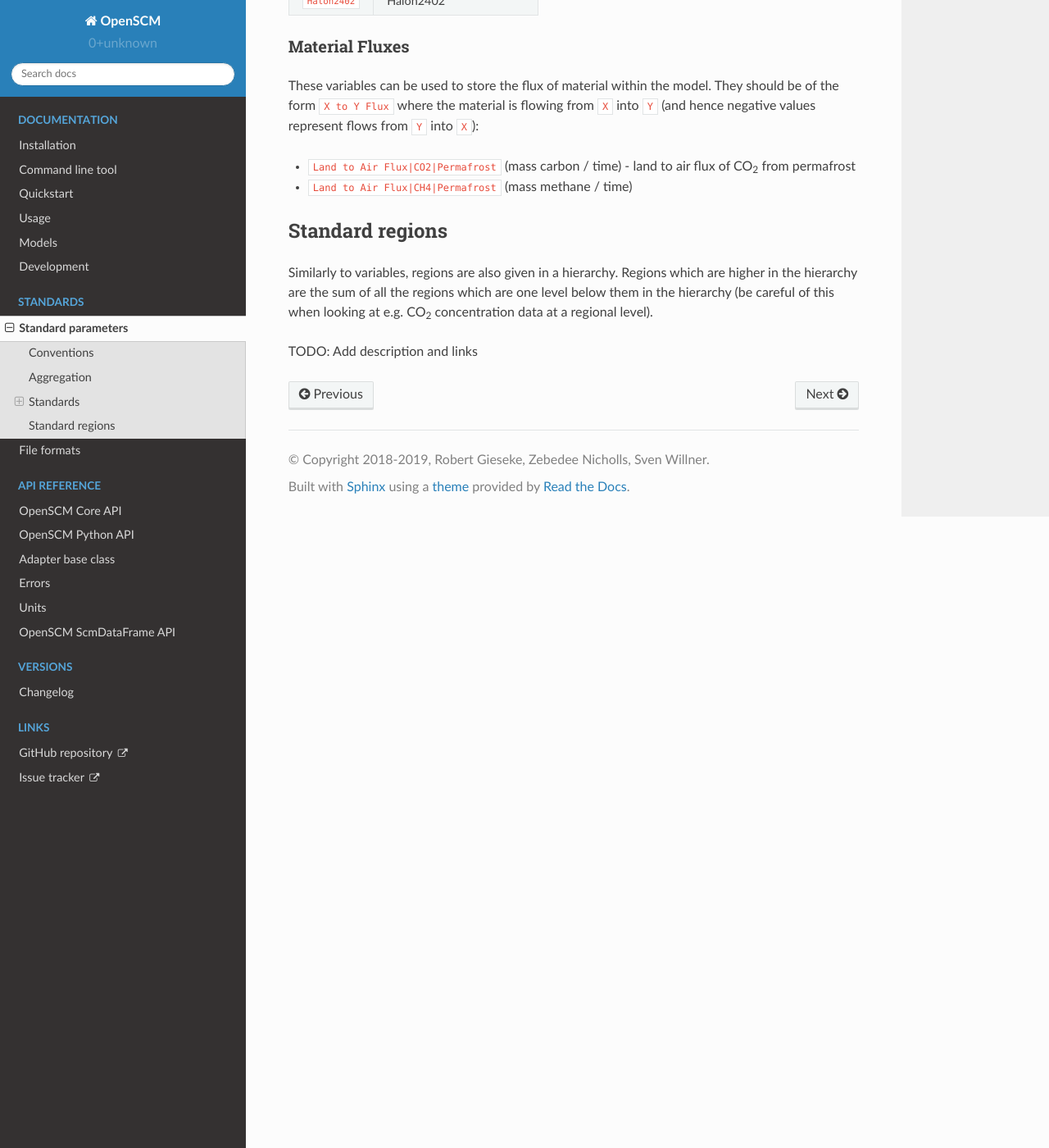
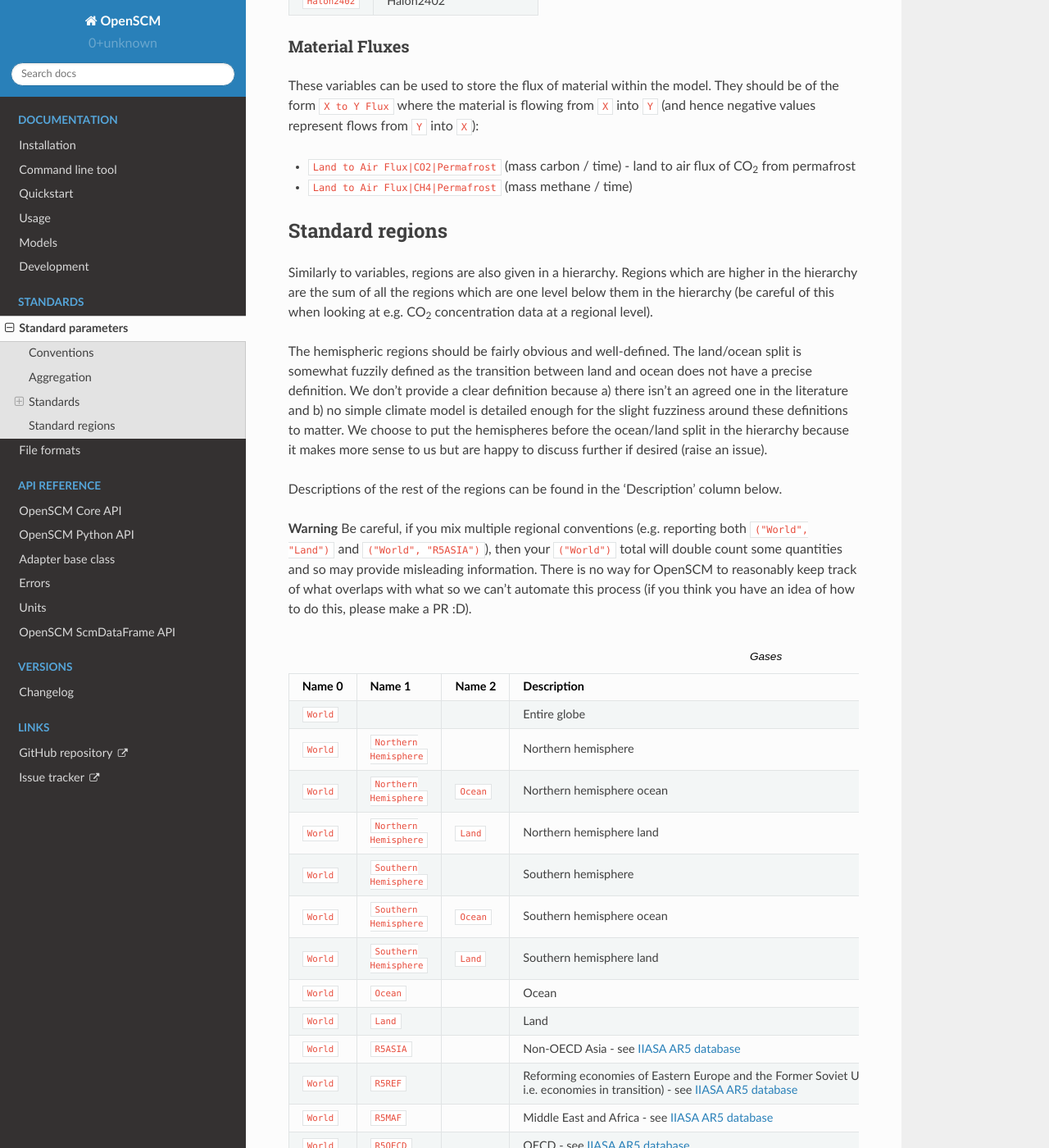
Before and after one commit to openscm/openscm, a Sphinx documentation site: the page built from docs/parameters.rst, in a window 1280 px wide and 1400 px high, scrolled down 4447 px. Shown: the whole window at 82% size. Built offline with Sphinx 7.4.7 and the Read the Docs theme 2.0.0, drawn with Linux system fonts in a browser that asks for light colours; some of the changed text lies outside the part shown.

Commit message:
Fill out region definitions

```diff
--- a/docs/parameters.rst
+++ b/docs/parameters.rst
@@ -13,8 +13,8 @@ Simple climate models come in many different shapes and forms hence we
 do not expect them to all be able to do everything. However, to be
 included in OpenSCM they should make sure their parameters fit into
 these standard parameters as far as possible to ensure models can be
-interchanged easily. Of course, also model-specific parameters are
-possible (see also :ref:`writing-adapters`).
+interchanged easily. Of course, model-specific parameters are also
+able to be used (see also :ref:`writing-adapters`).
 
 
 Conventions
@@ -180,28 +180,40 @@ which are higher in the hierarchy are the sum of all the regions which
 are one level below them in the hierarchy (be careful of this when
 looking at e.g. |CO2| concentration data at a regional level).
 
-TODO: Add description and links
+The hemispheric regions should be fairly obvious and well-defined.
+The land/ocean split is somewhat fuzzily defined as the transition between land and ocean does not have a precise definition.
+We don't provide a clear definition because a) there isn't an agreed one in the literature and b) no simple climate model is detailed enough for the slight fuzziness around these definitions to matter.
+We choose to put the hemispheres before the ocean/land split in the hierarchy because it makes more sense to us but are happy to discuss further if desired (raise an issue).
+
+Descriptions of the rest of the regions can be found in the 'Description' column below.
+
+**Warning** Be careful, if you mix multiple regional conventions (e.g. reporting both ``("World", "Land")`` and ``("World", "R5ASIA")``), then your ``("World")`` total will double count some quantities and so may provide misleading information. There is no way for OpenSCM to reasonably keep track of what overlaps with what so we can't automate this process (if you think you have an idea of how to do this, please make a PR :D).
 
 .. csv-table:: Gases
-    :header: "Name 0", "Name 1", "Name 2, "Description"
+    :header: "Name 0", "Name 1", "Name 2", "Description"
 
-    ``World``
-    ``World``, ``Northern Hemisphere``
-    ``World``, ``Northern Hemisphere``, ``Ocean``
-    ``World``, ``Northern Hemisphere``, ``Land``
-    ``World``, ``Southern Hemisphere``
-    ``World``, ``Southern Hemisphere``, ``Ocean``
-    ``World``, ``Southern Hemisphere``, ``Land``
-    ``World``, ``Ocean``
-    ``World``, ``Land``
-    ``World``, ``R5ASIA``
-    ``World``, ``R5REF``
-    ``World``, ``R5MAF``
-    ``World``, ``R5OECD``
-    ``World``, ``R5LAM``
-    ``World``, ``R5.2ASIA``
-    ``World``, ``R5.2REF``
-    ``World``, ``R5.2MAF``
-    ``World``, ``R5.2OECD``
-    ``World``, ``R5.2LAM``
-    ``World``, ``Bunkers``
+    ``World``, , , Entire globe
+    ``World``, ``Northern Hemisphere``, , Northern hemisphere
+    ``World``, ``Northern Hemisphere``, ``Ocean``, Northern hemisphere ocean
+    ``World``, ``Northern Hemisphere``, ``Land``, Northern hemisphere land
+    ``World``, ``Southern Hemisphere``, , Southern hemisphere
+    ``World``, ``Southern Hemisphere``, ``Ocean``, Southern hemisphere ocean
+    ``World``, ``Southern Hemisphere``, ``Land``, Southern hemisphere land
+    ``World``, ``Ocean``, , Ocean
+    ``World``, ``Land``, , Land
+    ``World``, ``R5ASIA``, , Non-OECD Asia - see `IIASA AR5 database`_
+    ``World``, ``R5REF``, , Reforming economies of Eastern Europe and the Former Soviet Union (also known as ``R5EIT`` i.e. economies in transition) - see `IIASA AR5 database`_
+    ``World``, ``R5MAF``, , Middle East and Africa - see `IIASA AR5 database`_
+    ``World``, ``R5OECD``, , OECD - see `IIASA AR5 database`_
+    ``World``, ``R5LAM``, , Latin America and the Caribbean - see `IIASA AR5 database`_
+    ``World``, ``R5.2ASIA``, , Most Asian countries - see `IIASA SSP database`_
+    ``World``, ``R5.2REF``, , Reforming economies of Eastern Europe and the Former Soviet Union - see `IIASA SSP database`_
+    ``World``, ``R5.2MAF``, , Middle East and Africa - see `IIASA SSP database`_
+    ``World``, ``R5.2OECD``, , OECD - see `IIASA SSP database`_
+    ``World``, ``R5.2LAM``, , Latin America and the Caribbean - see `IIASA SSP database`_
+    ``World``, ``Bunkers``, , Typically used to capture all non-country associated emissions i.e. international shipping (and sometimes aviation) - be careful with definition
+
+
+.. _IIASA AR5 database: https://tntcat.iiasa.ac.at/AR5DB/dsd?Action=htmlpage&page=about#regiondefs
+
+.. _IIASA SSP database: https://tntcat.iiasa.ac.at/SspDb/dsd?Action=htmlpage&page=about#regiondefs
```
